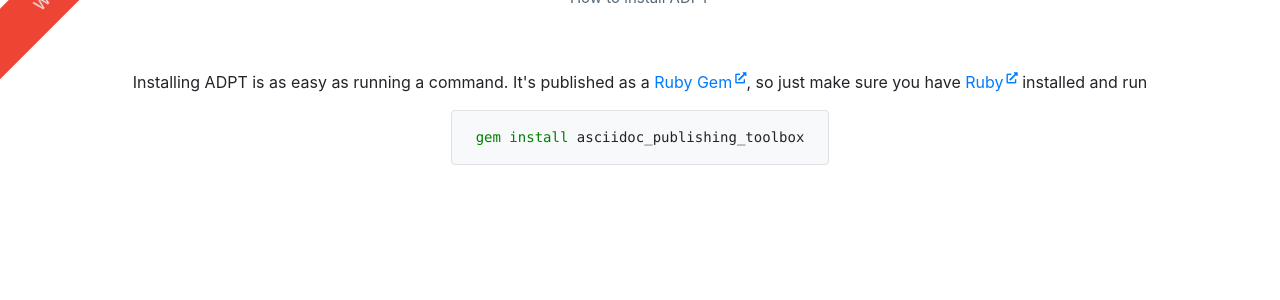
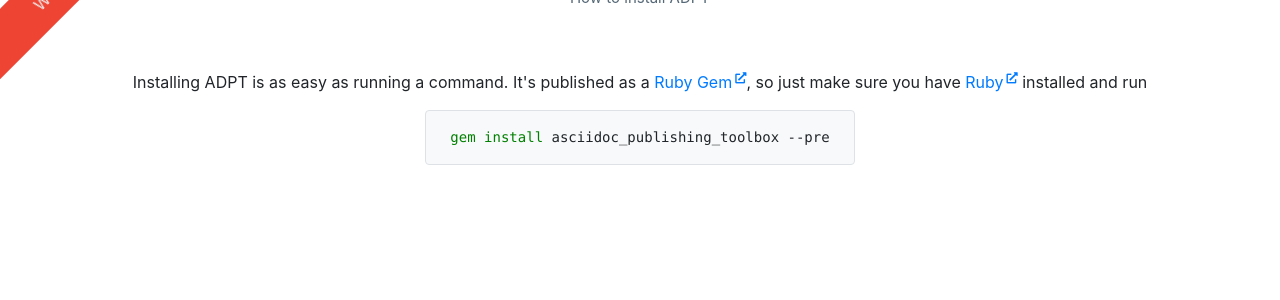
Before and after one commit to AsciiDoc-Publishing-Toolbox/asciidoc-publishing-toolbox.github.io, a Jekyll site: the page built from index.html, in a window 1280 px wide and 900 px high, scrolled down 949 px. Shown: the part 131-431 px from the top of the window. Built offline with Jekyll 4.4.1, drawn with Linux system fonts in a browser that asks for light colours; nearby versions of some CDN libraries.

Commit message:
Added basic instructions

```diff
--- a/index.html
+++ b/index.html
@@ -42,7 +42,7 @@ title: Home
                 rel="noopener noreferrer">Ruby</a> installed and run
         </p>
         <pre
-            class="bg-light rounded border py-3 px-4 highlight text-center"><code><span class="nb">gem install </span>asciidoc_publishing_toolbox</code></pre>
+            class="bg-light rounded border py-3 px-4 highlight text-center"><code><span class="nb">gem install </span>asciidoc_publishing_toolbox --pre</code></pre>
     </div>
 </section>
 <section id="how-to" class="website-section row justify-content-center">
```
